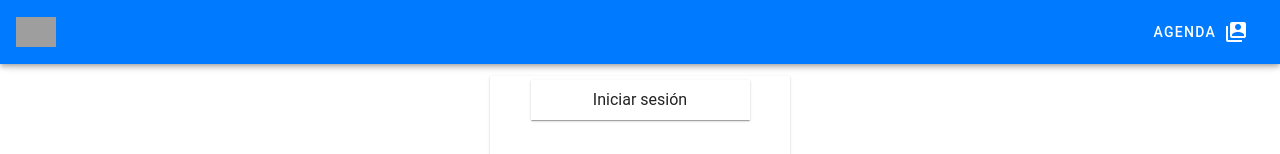
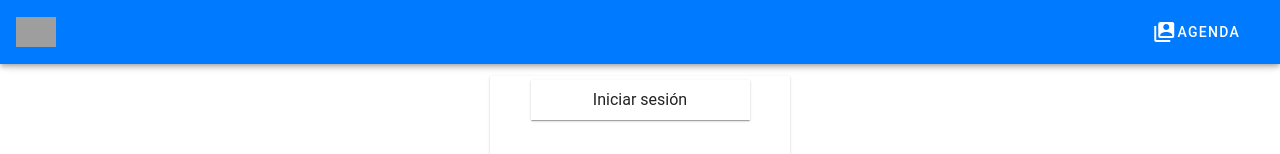
Before and after one commit to moutga/proyecto_b, a Vue app: page / in a window 1280 px wide. Shown: the top 154 px of the page. Built offline with nearby package versions, Linux system fonts and the light colour scheme; grey boxes are pictures that could not be loaded.

Commit message:
Agenda condicional según sesión

```diff
--- a/src/App.vue
+++ b/src/App.vue
@@ -1,34 +1,21 @@
 <template>
 <v-app>
 
-	<v-app-bar
-		app
-		color="primary"
-		dark
-	>
+	<v-app-bar app color="primary" dark >
+
 		<div class="d-flex align-center">
 
 			<router-link to="/">
-			<v-img
-				alt="Vuetify Logo"
-				class="shrink mr-2"
-				contain
-				src="https://cdn.vuetifyjs.com/images/logos/vuetify-logo-dark.png"
-				transition="scale-transition"
-				width="40"
-			/>
+				<v-img alt="Vuetify Logo" class="shrink mr-2" contain src="https://cdn.vuetifyjs.com/images/logos/vuetify-logo-dark.png" transition="scale-transition" width="40" />
 			</router-link>
 
 		</div>
 
 		<v-spacer></v-spacer>
 
-		<v-btn
-			to="/agenda"
-			text
-		>
-			<span class="mr-2">Agenda</span>
+		<v-btn to="/agenda" text >
 			<v-icon>mdi-account-box-multiple</v-icon>
+			<span class="mr-2"> Agenda</span>
 		</v-btn>
 
 	</v-app-bar>
--- a/src/views/Agenda.vue
+++ b/src/components/Agenda.vue
@@ -1,7 +1,7 @@
 <template>
-<div class="pa-3">
+<div>
 
-Agenda
+hola acá va la agenda
 
 </div>
 </template>
@@ -18,6 +18,12 @@ export default {
 	methods: {},
 	mounted: function(){
 
+		// Redirigir a la home si no hay sesión iniciada
+		if(!localStorage.getItem('agendaUsuario')){
+
+			this.$router.push({ path: '/' })
+
+		}
 
 	}
 }
--- a/src/router/index.js
+++ b/src/router/index.js
@@ -1,7 +1,7 @@
 import Vue from 'vue'
 import VueRouter from 'vue-router'
 import Home from '../views/Home.vue'
-import Agenda from '../views/Agenda.vue'
+import vistaAgenda from '../views/vistaAgenda.vue'
 
 Vue.use(VueRouter)
 
@@ -14,7 +14,7 @@ const routes = [
   {
     path: '/agenda',
     name: 'Agenda',
-	component: Agenda
+	component: vistaAgenda
     // route level code-splitting
     // this generates a separate chunk (about.[hash].js) for this route
     // which is lazy-loaded when the route is visited.
--- /dev/null
+++ b/src/views/vistaAgenda.vue
@@ -0,0 +1,26 @@
+<template>
+<div class="pa-3">
+
+	<Agenda />
+
+</div>
+</template>
+
+<script>
+	import Agenda from '@/components/Agenda.vue'
+
+	export default {
+		name: 'vistaAgenda',
+		components: {
+			Agenda
+		},
+		data: function(){
+			return {
+
+			};
+		},
+		props: {},
+		methods: {},
+		mounted: function(){}
+	}
+</script>
```
